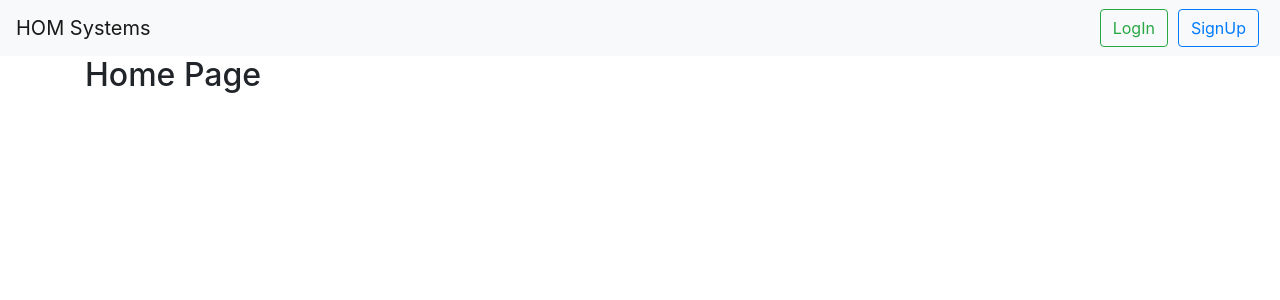
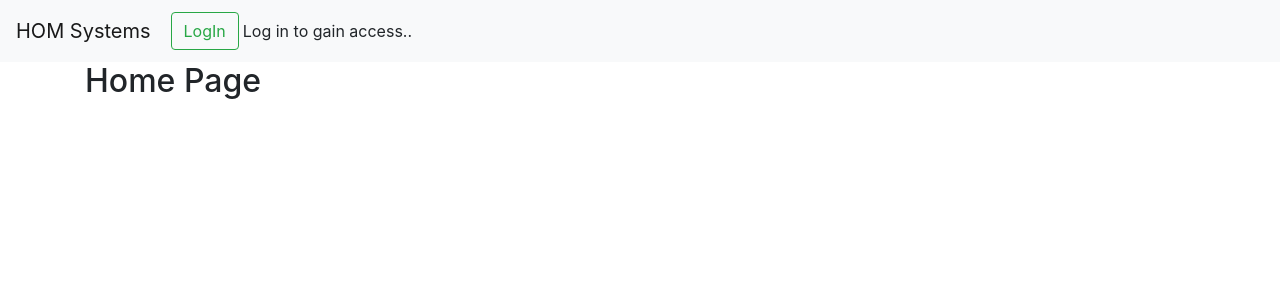
Before and after one commit to eyalmagnus/Homeowner-Association-Management-System, a React (Create React App) app: page /#/ in a window 1280 px wide. Shown: the top 300 px of the page. Built offline with nearby package versions, Linux system fonts and the light colour scheme.

Commit message:
not getting input values to parent

```diff
--- a/src/App.js
+++ b/src/App.js
@@ -8,11 +8,24 @@ import VotesPage from "./pages/votesPage";
 import IssuesPage from "./pages/issuesPage";
 import { HashRouter as Router, Switch, Route, Link } from "react-router-dom";
 import ActiveUserContext from "./activeUserContext";
+import userModel from "./pages/shared/userModel";
 
 export default function App() {
-  const handleLogin = () => {
-    setUser(true);
-    localStorage.activeUser = JSON.stringify(user);
+  // name, email, apartment, isCM, buildingName, buildingID, userID;
+  const demoUser = new userModel(
+    "JohnDoe",
+    "johny@hom.org.il",
+    7,
+    true,
+    "thePil",
+    567,
+    1234
+  );
+
+  const handleLogin = (logedinUser) => {
+    setUser(demoUser);
+    console.log(demoUser);
+    localStorage.activeUser = JSON.stringify(demoUser);
   };
 
   const handleLogout = () => {
@@ -28,7 +41,7 @@ export default function App() {
     handleLogout: handleLogout,
     handleLogin: handleLogin,
   };
-  console.log(activeUser);
+  // console.log(activeUser);
   return (
     <div>
       <ActiveUserContext.Provider value={activeUser}>
--- /dev/null
+++ b/src/components/newMessage.js
@@ -0,0 +1,79 @@
+import React, { Component, useState } from "react";
+import { Button, Form, Modal } from "react-bootstrap";
+
+const NewMessage = (props) => {
+  const [show, setShow] = useState(false);
+  const [title, setTitle] = useState("");
+  const [details, setDetails] = useState("");
+  const [priority, setPriority] = useState("");
+  const [file, setFile] = useState("");
+  const { callPost } = props.handlePost;
+  const handleClose = () => setShow(false);
+  const handleShow = () => setShow(true);
+  const handlePost = () => {
+    callPost(title, details);
+  };
+
+  return (
+    <>
+      <Button variant="link" onClick={handleShow}>
+        + New Message
+      </Button>
+
+      <Modal
+        show={show}
+        onHide={handleClose}
+        backdrop="static"
+        keyboard={false}
+      >
+        <Modal.Header closeButton>
+          <Modal.Title>New Message</Modal.Title>
+        </Modal.Header>
+        <Modal.Body>
+          <Form>
+            <Form.Group controlId="exampleForm.ControlInput1">
+              <Form.Label>Title:</Form.Label>
+              <Form.Control
+                type="text"
+                placeholder="A new ..."
+                value={title}
+                onChange={(e) => {
+                  setTitle(e.target.value);
+                }}
+              />
+            </Form.Group>
+            <Form.Group controlId="exampleForm.ControlTextarea1">
+              <Form.Label>Details:</Form.Label>
+              <Form.Control
+                as="textarea"
+                rows="3"
+                value={details}
+                onChange={(e) => {
+                  setDetails(e.target.value);
+                }}
+              />
+            </Form.Group>
+            <Form.Group controlId="exampleForm.ControlSelect1">
+              <Form.Label>Priority:</Form.Label>
+              <Form.Control as="select">
+                <option>Info</option>
+                <option>Important!</option>
+              </Form.Control>
+            </Form.Group>
+            <Form.File id="custom-file" label="Choose a picture.." custom />
+          </Form>
+        </Modal.Body>
+        <Modal.Footer>
+          <Button variant="secondary" onClick={handleClose}>
+            Cancel
+          </Button>
+          <Button variant="primary" onClick={handlePost}>
+            Post Message
+          </Button>
+        </Modal.Footer>
+      </Modal>
+    </>
+  );
+};
+
+export default NewMessage;
--- a/src/components/theNavBar.css
+++ /dev/null
@@ -1,3 +0,0 @@
-.navButtons {
-  margin: 0 5px;
-}
--- a/src/components/theNavBar.js
+++ b/src/components/theNavBar.js
@@ -6,62 +6,85 @@ import {
   Form,
   FormControl,
   Button,
+  Badge,
 } from "react-bootstrap";
-import "./theNavBar.css";
 import ActiveUserContext from "../activeUserContext";
 
-function TheNavBar() {
+function TheNavBar(props) {
+  const { iamParent } = props;
   const activeUser = useContext(ActiveUserContext);
-  console.log(activeUser);
+  // console.log(activeUser);
   const { user, handleLogin, handleLogout } = activeUser;
-  const showTennants = user ? (
+
+  const showDashboard =
+    iamParent !== "dashboard" ? (
+      <Nav.Link href="/#/dashboard">Dashboard</Nav.Link>
+    ) : null;
+
+  const showMessages =
+    iamParent !== "messages" ? (
+      <Nav.Link href="/#/messages">Messages</Nav.Link>
+    ) : null;
+
+  const showIssues =
+    iamParent !== "issues" ? (
+      <Nav.Link href="/#/issues">Issues</Nav.Link>
+    ) : null;
+
+  const showVoting =
+    iamParent !== "votes" ? <Nav.Link href="/#/votes">Voting</Nav.Link> : null;
+
+  const showTennants =
+    iamParent !== "tennants" ? (
       <Nav.Link href="/#/tennants">Tennants</Nav.Link>
     ) : null;
   const showNavButtons = user ? (
     <Nav className="mr-auto">
-      <Nav.Link href="/#/dashboard">Dashboard</Nav.Link>
-      <Nav.Link href="/#/messages">Messages</Nav.Link>
-      <Nav.Link href="/#/issues">Issues</Nav.Link>
-      <Nav.Link href="/#/votes">Voting</Nav.Link>
+      {showDashboard}
+      {showMessages}
+      {showIssues}
+      {showVoting}
       {showTennants}
     </Nav>
-  ) : null;
+  ) : (
+    "Log in to gain access.."
+  );
 
   const showLogin = !user ? (
-    <div>
     <Button
       onClick={() => handleLogin()}
-        className="navButtons"
+      className="m-1"
       variant="outline-success"
     >
       LogIn
     </Button>
-      <Button className="navButtons" variant="outline-primary">
-        SignUp{" "}
-      </Button>
-    </div>
-  ) : (
+  ) : null;
+  const showLogout = user ? (
     <Button
       onClick={() => handleLogout()}
-      className="navButtons"
+      className="m-1"
       variant="outline-danger"
     >
       LogOut
     </Button>
-  );
-  // const showLogout = user ? (
-  //   <Button className="navButtons" variant="outline-danger">
-  //     LogOut
-  //   </Button>
-  // ) : null;
+  ) : null;
+
+  const showUser = user ? (
+    <Badge pill variant="light">
+      Signed in as: {user.name}
+    </Badge>
+  ) : null;
 
   return (
     <Navbar bg="light" expand="md">
       <Navbar.Brand href="/">HOM Systems</Navbar.Brand>
+      {showLogin}
       <Navbar.Toggle aria-controls="basic-navbar-nav" />
+      {showUser}
+
       <Navbar.Collapse id="basic-navbar-nav">
-        {showNavButtons}
-        <Nav className="ml-auto">{showLogin}</Nav>
+        <div> {showNavButtons}</div>
+        <Nav className="ml-auto">{showLogout}</Nav>
       </Navbar.Collapse>
     </Navbar>
   );
--- a/src/pages/dashboardPage.js
+++ b/src/pages/dashboardPage.js
@@ -2,20 +2,21 @@ import React, { Component, useContext } from "react";
 import TheNavBar from "../components/theNavBar";
 import { Container } from "react-bootstrap";
 import ActiveUserContext from "../activeUserContext";
+import { Redirect } from "react-router-dom";
 
 function DashboardPage(props) {
   const activeUser = useContext(ActiveUserContext);
-
-  // if (!activeUser) {
-  //   return <Redirect to="/" />;
-  // }
+  const { user } = activeUser;
+  if (!user) {
+    return <Redirect to="/" />;
+  }
 
   return (
     <div>
-      <TheNavBar />
+      <TheNavBar iamParent={"dashboard"} />
       <Container>
         <h2>Dashboard in page</h2>
-        <div>Active User:</div>
+        <div>Hello {user.name}</div>
       </Container>
     </div>
   );
--- a/src/pages/homePage.js
+++ b/src/pages/homePage.js
@@ -1,12 +1,19 @@
-import React, { Component } from "react";
+import React, { Component, useContext } from "react";
 import { Container } from "react-bootstrap";
 import TheNavBar from "../components/theNavBar";
 import { propTypes } from "react-bootstrap/esm/Image";
+import ActiveUserContext from "../activeUserContext";
+import { Redirect } from "react-router-dom";
 
 function HomePage(props) {
+  const activeUser = useContext(ActiveUserContext);
+  const { user } = activeUser;
+  if (user) {
+    return <Redirect to="/dashboard" />;
+  }
   return (
     <div>
-      <TheNavBar />
+      <TheNavBar iamParent={"home"} />
       <Container>
         <h2> Home Page</h2>
       </Container>
--- a/src/pages/issuesPage.js
+++ b/src/pages/issuesPage.js
@@ -6,14 +6,16 @@ import { Redirect } from "react-router-dom";
 
 function IssuesPage() {
   const activeUser = useContext(ActiveUserContext);
-  if (!activeUser.user) {
+  const { user } = activeUser;
+  if (!user) {
     return <Redirect to="/" />;
   }
   return (
     <div>
-      <TheNavBar />
+      <TheNavBar iamParent={"issues"} />
       <Container>
-        <h2>Issues page</h2>{" "}
+        <h2>Issues page</h2>
+        <div>Hello {user.name}</div>
       </Container>
     </div>
   );
--- a/src/pages/messagesPage.js
+++ b/src/pages/messagesPage.js
@@ -3,17 +3,22 @@ import { Container } from "react-bootstrap";
 import React, { Component, useContext } from "react";
 import ActiveUserContext from "../activeUserContext";
 import { Redirect } from "react-router-dom";
+import NewMessage from "../components/newMessage";
 
 function MessagePage() {
   const activeUser = useContext(ActiveUserContext);
+  const handlePost = (title, detail) => {
+    console.log(title, detail);
+  };
   if (!activeUser.user) {
     return <Redirect to="/" />;
   }
   return (
     <div>
-      <TheNavBar />
+      <TheNavBar iamParent={"messages"} />
       <Container>
-        <h2>Messages page</h2>
+        <h2>Messages</h2>
+        <NewMessage handlePost={handlePost} />
       </Container>
     </div>
   );
--- /dev/null
+++ b/src/pages/shared/userModel.js
@@ -0,0 +1,20 @@
+class userModel {
+  constructor(name, email, apartment, isCM, buildingName, buildingID, userID) {
+    this.name = name;
+    this.email = email;
+    this.apartment = apartment;
+    this.isCM = isCM;
+    this.buildingName = buildingName;
+    this.buildingID = buildingID;
+    this.userID = userID;
+  }
+
+  // actorAge() {
+  //   const currentYear = new Date().getFullYear();
+  //   // const birthyear = this.birthday;
+  //   let age = currentYear - this.birthday;
+  //   return age;
+  // }
+}
+
+export default userModel;
--- a/src/pages/tennantsPage.js
+++ b/src/pages/tennantsPage.js
@@ -11,7 +11,7 @@ function TennantsPage() {
   }
   return (
     <div>
-      <TheNavBar />
+      <TheNavBar iamParent={"tennants"} />
       <Container>
         <h2>Menage Tennats page</h2>
       </Container>
--- a/src/pages/votesPage.js
+++ b/src/pages/votesPage.js
@@ -11,7 +11,7 @@ function VotesPage() {
   }
   return (
     <div>
-      <TheNavBar />
+      <TheNavBar iamParent={"votes"} />
       <Container>
         <h2>Voting page</h2>
       </Container>
```
Lines whose indentation alone changed are shown as unchanged.
